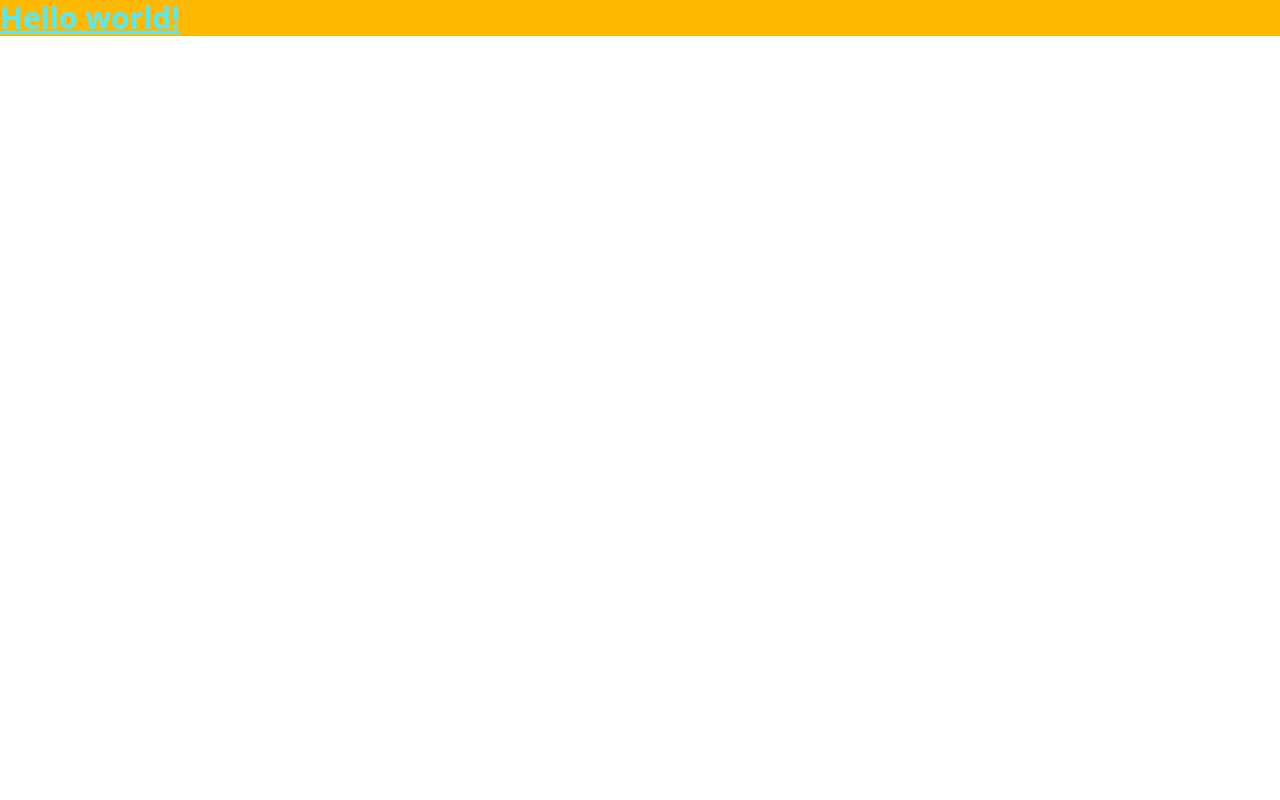
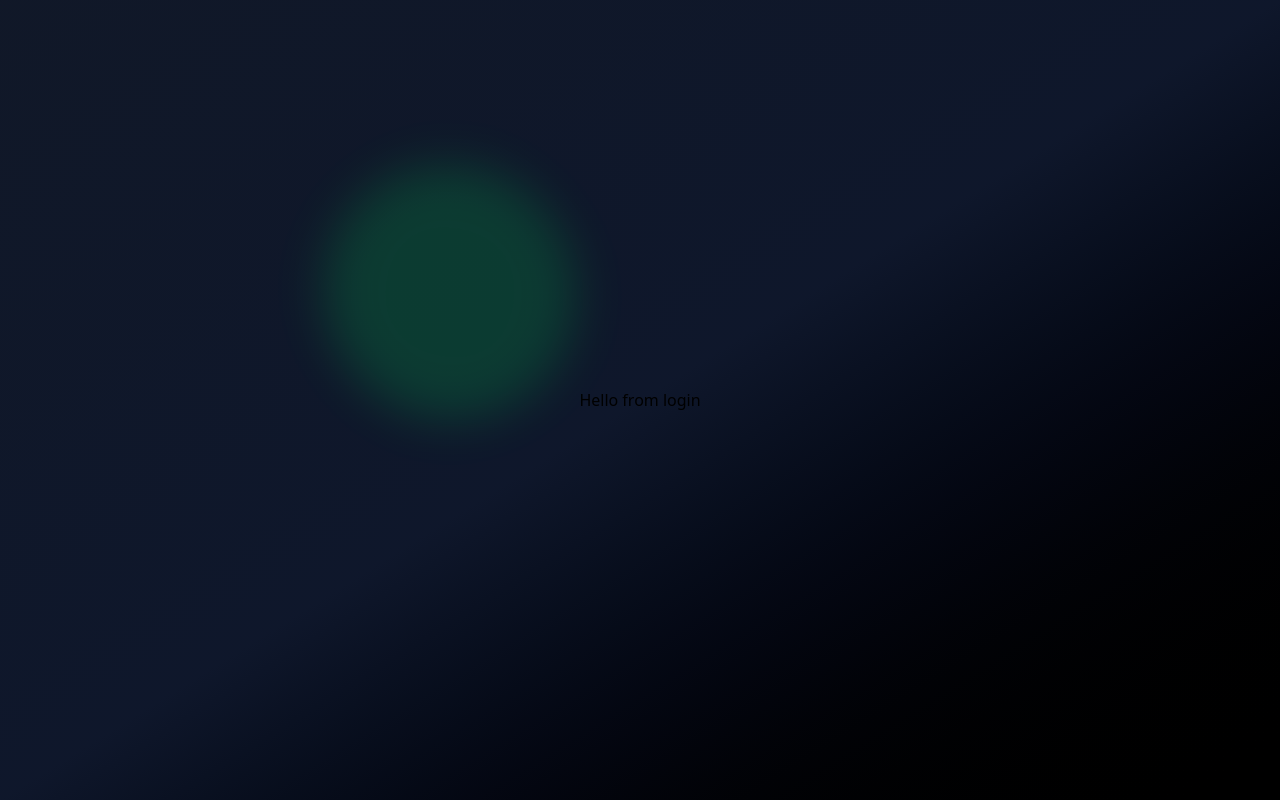
Before and after one commit to Mirkataaa/advanced-auth-system, a React (Vite) app in the folder client/: page /login in a window 1280 px wide. Built offline with nearby package versions, Linux system fonts and the light colour scheme.

Commit message:
feat(client): add & style  home page , signup & login routes

```diff
--- a/client/package.json
+++ b/client/package.json
@@ -11,6 +11,7 @@
   },
   "dependencies": {
     "@tailwindcss/vite": "^4.1.13",
+    "motion": "^12.23.12",
     "react": "^19.1.1",
     "react-dom": "^19.1.1",
     "react-router": "^7.8.2",
--- a/client/src/App.jsx
+++ b/client/src/App.jsx
@@ -1,7 +1,25 @@
+import { Route, Routes } from "react-router"
+import FloatingShape from "./components/FloatingShapeComponent"
+import SignUpPage from "./pages/SignUpPage"
+import LoginPage from "./pages/LoginPage"
+
 function App() {
 
   return (
-    <h1 class="text-3xl font-bold underline bg-amber-400 text-cyan-300">Hello world!  </h1>
+    <div className="min-h-screen bg-gradient-to-br from-gray-900 via-slate-900 to-black flex items-center justify-center relative overflow-hidden">
+      <FloatingShape color="bg-green-500" size="w-62 h-64" top="-5%" left="10%" delay={0} />
+      <FloatingShape color="bg-emerald-500" size="w-48 h-48" top="-70%" left="80%" delay={5} />
+      <FloatingShape color="bg-lime-500" size="w-32 h-32" top="-40%" left="10%" delay={2} />
+
+      <Routes>
+        <Route path="/" element={"Home"} />
+        <Route path="/signup" element={<SignUpPage />} />
+        <Route path="/login" element={<LoginPage />} />
+      </Routes>
+    </div>
+
+
+
   )
 }
 
--- /dev/null
+++ b/client/src/components/FloatingShapeComponent.jsx
@@ -0,0 +1,23 @@
+import { motion } from 'motion/react'
+
+export default function FloatingShape({ color, size, top, left, delay }) {
+    return (
+        <motion.div
+        className={`absolute rounded-full ${color} ${size} opacity-20 blur-xl`}
+        style={{top , left}}
+        animate={{
+            x:["0%" , "100%" , "0%"],
+            y:["0%" , "100%" , "0%"],
+            rotate: [0 , 360],
+        }}
+        transition={{
+            duration: 20,
+            ease: "linear",
+            repeat: Infinity,
+            delay : delay
+        }}
+
+        aria-hidden='true'
+        />
+    );
+};
--- /dev/null
+++ b/client/src/pages/LoginPage.jsx
@@ -0,0 +1,5 @@
+export default function LoginPage () {
+    return (
+        <div>Hello from login</div>
+    );
+};
--- /dev/null
+++ b/client/src/pages/SignUpPage.jsx
@@ -0,0 +1,5 @@
+export default function SignUpPage () {
+    return (
+        <div>hi from sign up</div>
+    );
+};
```
Also changed, not shown: 1 other file (tests, documents, lock files or other folders).
